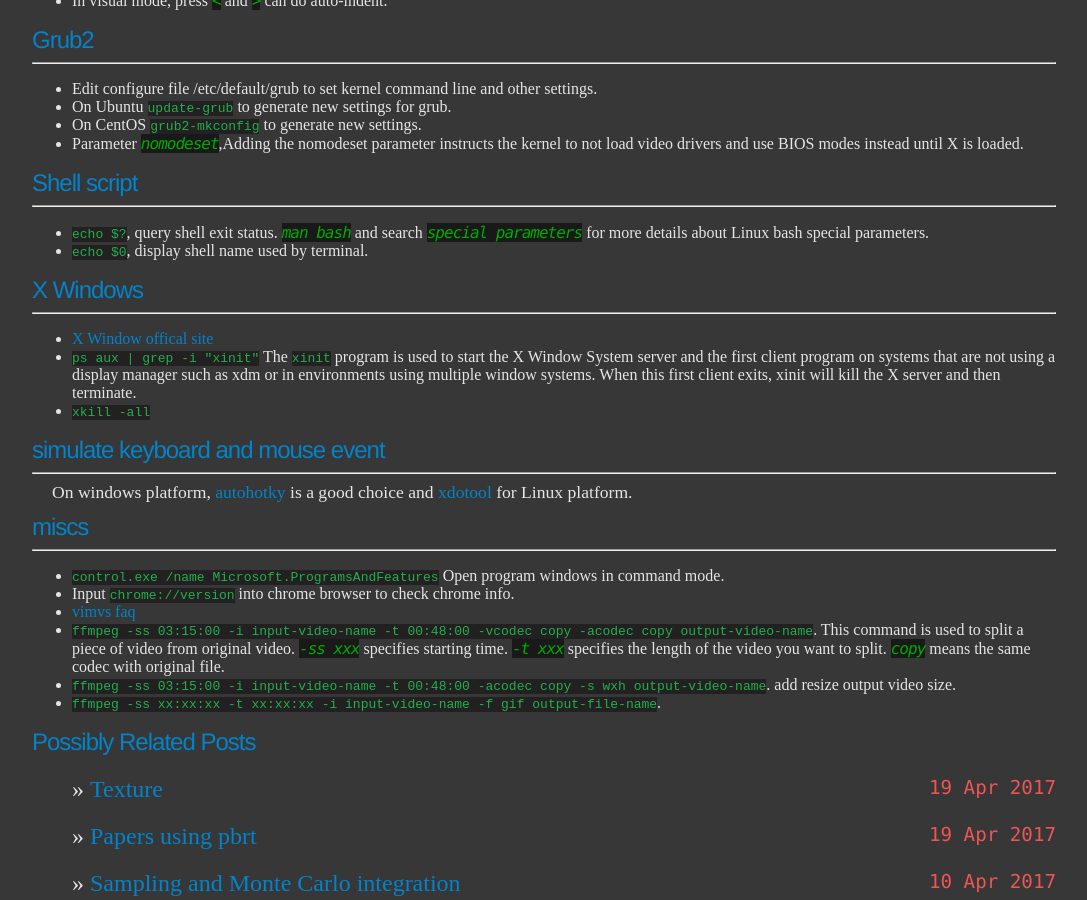
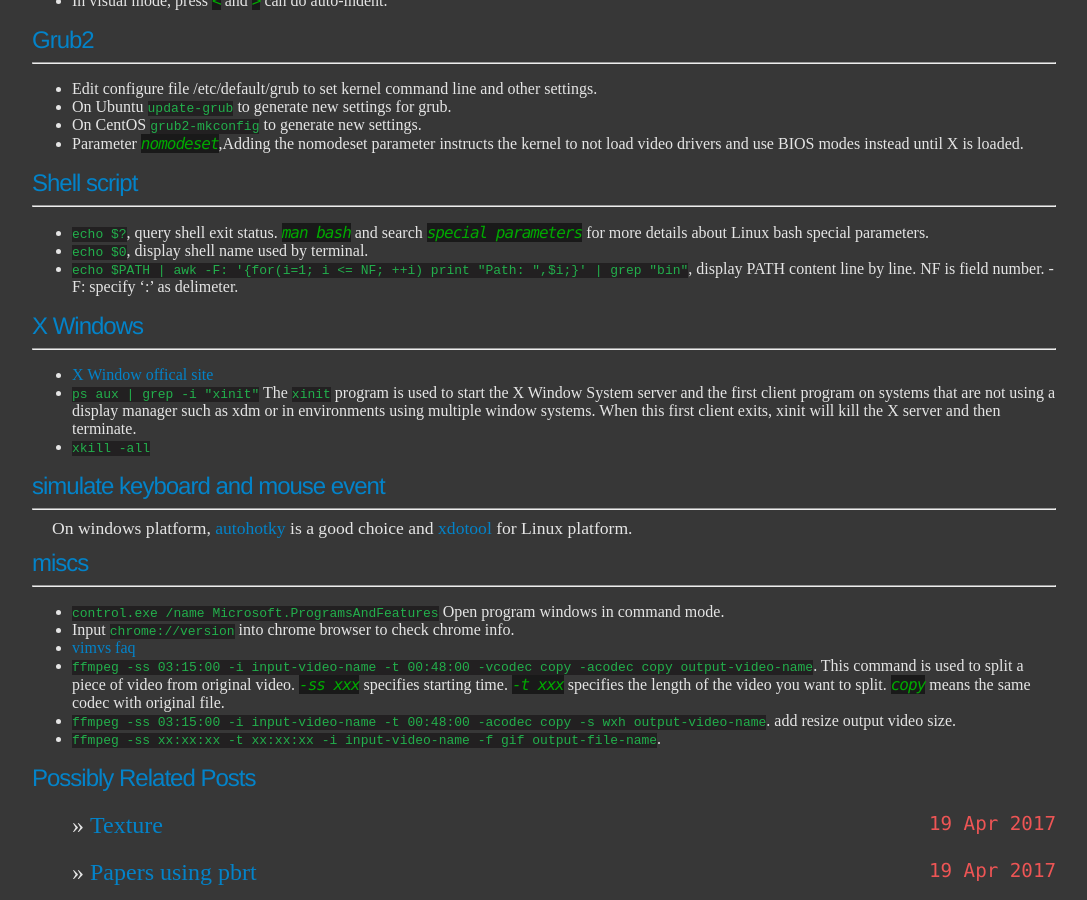
Before and after one commit to ychding11/ychding11.github.io, a Jekyll site: the page built from _posts/2015-03-16-Useful-Linux-Command.md, in a window 1280 px wide and 900 px high, scrolled down 1647 px. Shown: the whole window, without its empty margins (96-1183 px from the left). Built offline with Jekyll 4.4.1, drawn with Linux system fonts in a browser that asks for light colours.

Commit message:
add awk operation.

```diff
--- a/_posts/2015-03-16-Useful-Linux-Command.md
+++ b/_posts/2015-03-16-Useful-Linux-Command.md
@@ -120,6 +120,8 @@ This post summaries the commom usefull commands on Linux Platform.
 
 - `echo $?`, query shell exit status. *man bash* and search *special parameters* for more details about Linux bash special parameters.
 - `echo $0`, display shell name used by terminal.
+- `echo $PATH | awk -F: '{for(i=1; i <= NF; ++i) print "Path: ",$i;}' | grep "bin"`, display PATH content line by line. NF is field number.
+   -F: specify ':' as delimeter.
 
 ## X Windows
 ----------
```
